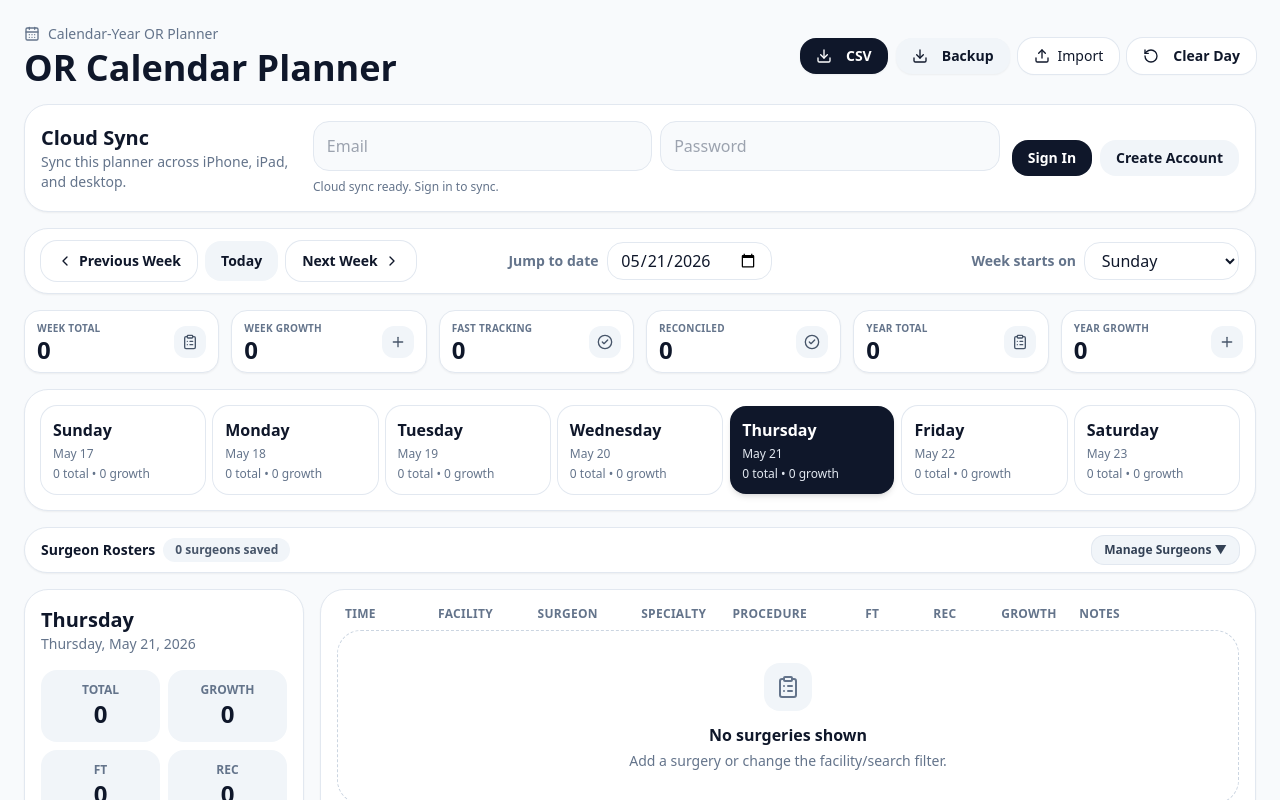
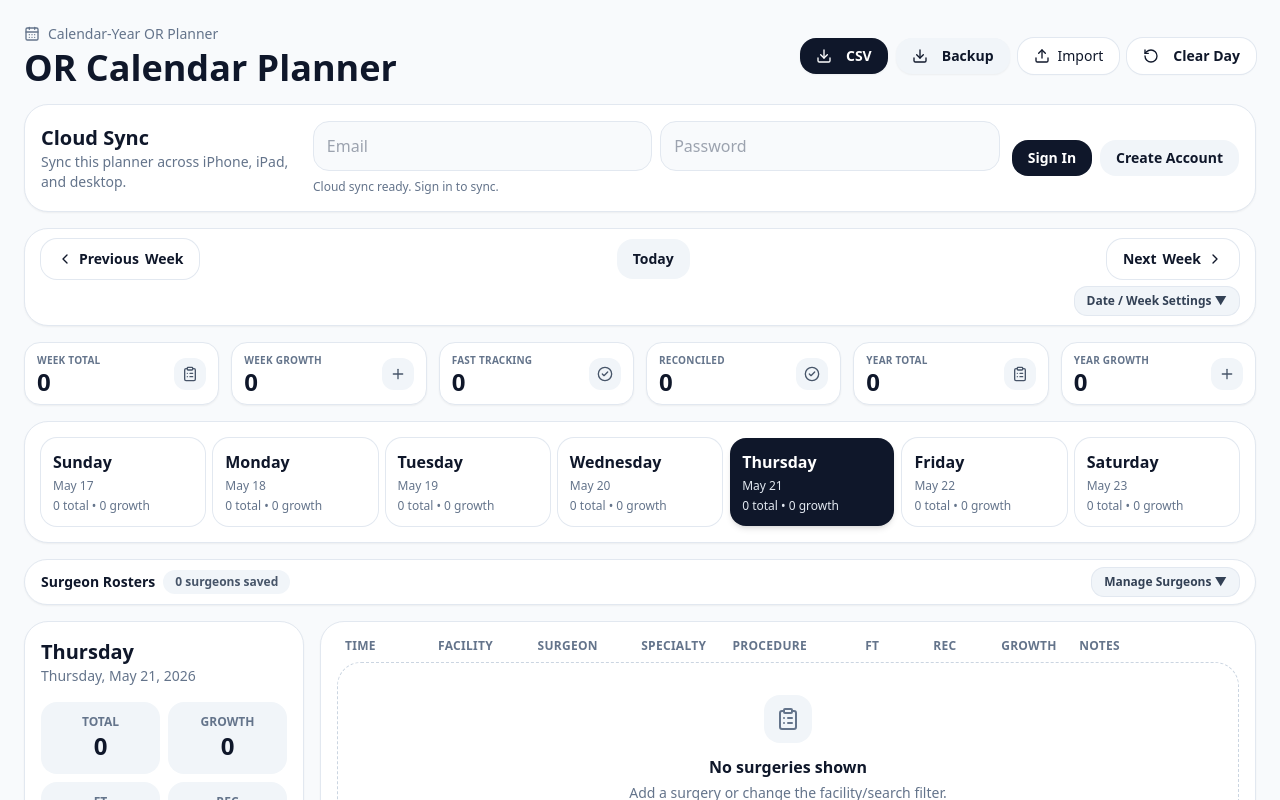
Before and after one commit to FBS9/or-planner, a React (Vite) app: page / in a window 1280 px wide. Shown: the top 800 px of the page. Built offline with nearby package versions, Linux system fonts and the light colour scheme.

Commit message:
Update App.jsx

```diff
--- a/src/App.jsx
+++ b/src/App.jsx
@@ -169,6 +169,7 @@ export default function ORPlannerApp() {
   const [showRosterList, setShowRosterList] = useState(false);
   const [growthSurgeons, setGrowthSurgeons] = useState([]);
   const [weekStartDay, setWeekStartDay] = useState("Sunday");
+  const [showWeekSettings, setShowWeekSettings] = useState(false);
   const [plannerLoaded, setPlannerLoaded] = useState(false);
   const [cloudSession, setCloudSession] = useState(null);
   const [cloudEmail, setCloudEmail] = useState("");
@@ -638,26 +639,41 @@ export default function ORPlannerApp() {
         </Card>
 
         <Card className="rounded-3xl shadow-sm">
-          <CardContent className="px-4 py-3">
-            <div className="grid items-center gap-3 lg:grid-cols-[1fr_auto_minmax(260px,1fr)]">
-              <div className="flex flex-wrap items-center justify-center gap-2 lg:justify-start">
-                <Button onClick={() => setSelectedDate(toDateKey(addDays(weekStart, -7)))} variant="outline" className="h-10 rounded-2xl"><ChevronLeft className="h-4 w-4" /> Previous Week</Button>
-                <Button onClick={() => setSelectedDate(todayKey)} variant="secondary" className="h-10 rounded-2xl">Today</Button>
-                <Button onClick={() => setSelectedDate(toDateKey(addDays(weekStart, 7)))} variant="outline" className="h-10 rounded-2xl">Next Week <ChevronRight className="h-4 w-4" /></Button>
+          <CardContent className="px-3 py-2 md:px-4 md:py-2.5">
+            <div className="grid grid-cols-[1fr_auto_1fr] items-center gap-2 md:flex md:flex-wrap md:justify-between">
+              <Button onClick={() => setSelectedDate(toDateKey(addDays(weekStart, -7)))} variant="outline" className="h-10 rounded-2xl px-2 text-xs md:px-4 md:text-sm">
+                <ChevronLeft className="h-4 w-4" /> <span className="hidden sm:inline">Previous </span>Week
+              </Button>
+              <Button onClick={() => setSelectedDate(todayKey)} variant="secondary" className="h-10 rounded-2xl px-4 text-xs md:text-sm">Today</Button>
+              <Button onClick={() => setSelectedDate(toDateKey(addDays(weekStart, 7)))} variant="outline" className="h-10 rounded-2xl px-2 text-xs md:px-4 md:text-sm">
+                <span className="hidden sm:inline">Next </span>Week <ChevronRight className="h-4 w-4" />
+              </Button>
             </div>
 
-              <div className="flex items-center justify-center gap-2">
-                <span className="whitespace-nowrap text-sm font-semibold text-slate-500">Jump to date</span>
-                <input type="date" value={selectedDate} onChange={(e) => setSelectedDate(e.target.value)} className="compact-control w-[165px]" />
+            <div className="mt-2 flex justify-center md:justify-end">
+              <button
+                onClick={() => setShowWeekSettings((prev) => !prev)}
+                className="rounded-xl bg-slate-100 px-3 py-1.5 text-xs font-semibold text-slate-700 ring-1 ring-slate-200 hover:bg-slate-200"
+              >
+                Date / Week Settings {showWeekSettings ? "▲" : "▼"}
+              </button>
             </div>
 
-              <div className="flex items-center justify-center gap-2 lg:justify-end">
+            {showWeekSettings && (
+              <div className="mt-2 grid gap-2 rounded-2xl bg-slate-100 p-2 md:grid-cols-2 md:p-3">
+                <div className="flex items-center justify-between gap-2 rounded-xl bg-white px-3 py-2 ring-1 ring-slate-200">
+                  <span className="whitespace-nowrap text-sm font-semibold text-slate-500">Jump to date</span>
+                  <input type="date" value={selectedDate} onChange={(e) => setSelectedDate(e.target.value)} className="compact-control w-[160px]" />
+                </div>
+
+                <div className="flex items-center justify-between gap-2 rounded-xl bg-white px-3 py-2 ring-1 ring-slate-200">
                   <span className="whitespace-nowrap text-sm font-semibold text-slate-500">Week starts on</span>
-                <select value={weekStartDay} onChange={(e) => setWeekStartDay(e.target.value)} className="compact-control w-[155px] pr-8">
+                  <select value={weekStartDay} onChange={(e) => setWeekStartDay(e.target.value)} className="compact-control w-[150px] pr-8">
                     {WEEK_START_OPTIONS.map((day) => <option key={day}>{day}</option>)}
                   </select>
                 </div>
               </div>
+            )}
           </CardContent>
         </Card>
 
```
Lines whose indentation alone changed are shown as unchanged.
